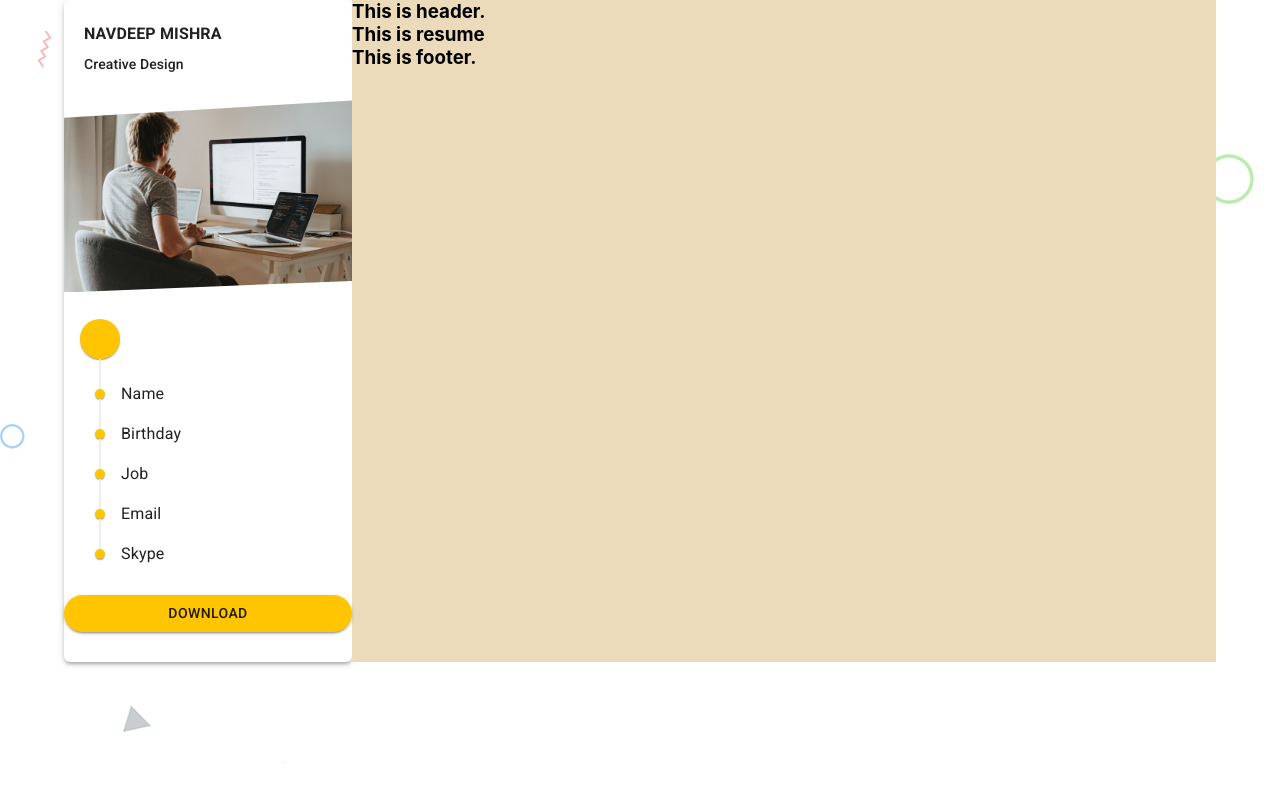
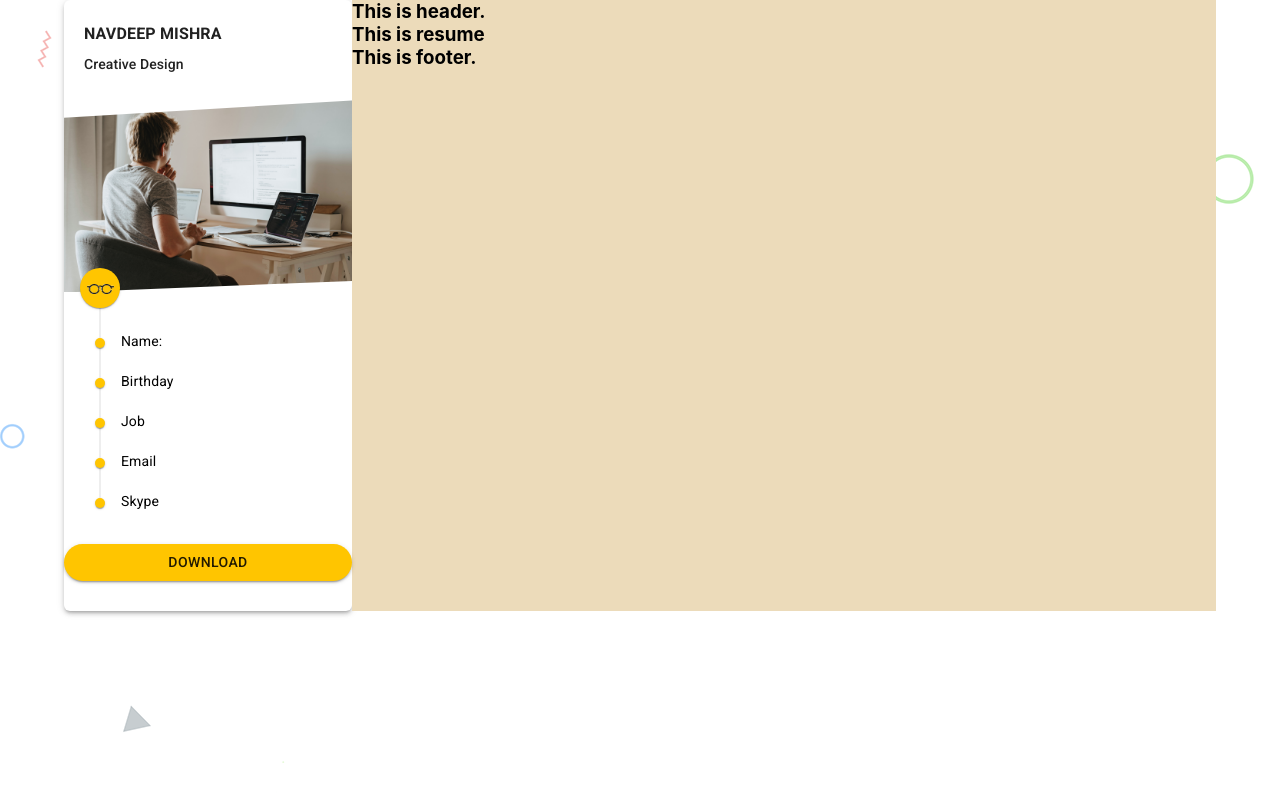
Before and after one commit to navdeepm20/React_Portfolio, a React (Create React App) app: page / in a window 1280 px wide. Built offline with nearby package versions, Linux system fonts and the light colour scheme.

Commit message:
completed profile component

```diff
--- a/src/components/Profile/profile_styles.jsx
+++ b/src/components/Profile/profile_styles.jsx
@@ -22,7 +22,6 @@ export const useStyles = makeStyles({
 		width: '100%',
 		height: '100%',
 		position: 'relative',
-		marginBottom: '1rem',
 		paddingBottom: '1px',
 	},
 	profile_image_container_img:{
@@ -44,9 +43,9 @@ export const useStyles = makeStyles({
 	button_timeline_container:
 	{
 		display: 'flex',
-
 		justifyContent: 'center',
 		flexDirection: 'column',
+		marginTop: '-35px'
 
 	}
 })
--- a/src/components/sub_components/Timeline/Timeline.jsx
+++ b/src/components/sub_components/Timeline/Timeline.jsx
@@ -13,14 +13,14 @@ export const TimelineComponent = (props)=>{
 			<Timeline>
 				<TimelineItem className={classes.timeline_item}>
 					<TimelineSeparatorComponets/>
-					<TimelineContent className={classes.timeline_content}> </TimelineContent >
+					<TimelineContent className={classes.timeline_content}> </TimelineContent>
 				</TimelineItem>
 				<TimelineItem className={classes.timeline_item,classes.timeline_margin}>
-					<TimelineSeparator >
+					<TimelineSeparator>
 					<TimelineDot className={classes.timelinedot}/>
 					<TimelineConnector className={classes.timelineconnector} />
 					</TimelineSeparator >
-					<TimelineContent className={classes.timeline_content}>Name</TimelineContent>
+					<TimelineContent className={classes.timeline_content}>Name:</TimelineContent>
 				</TimelineItem>
 				<TimelineItem className={classes.timeline_item,classes.timeline_margin}>
 					<TimelineSeparator>
--- a/src/components/sub_components/Timeline/TimelineSeparatorComponents.jsx
+++ b/src/components/sub_components/Timeline/TimelineSeparatorComponents.jsx
@@ -2,14 +2,14 @@ import TimelineSeparator from '@mui/lab/TimelineSeparator';
 import TimelineConnector from '@mui/lab/TimelineConnector';
 import TimelineDot from '@mui/lab/TimelineDot';
 import { useStyles } from './timeline_styles';
-
+import glassesImg from '../../../assets/images/glasses.png';
 
 
 function TimelineSepratorComponents() {
 	const classes = useStyles()
 	return (
 		<TimelineSeparator >
-			<TimelineDot className={classes.timelinedot_big} />
+			<TimelineDot className={classes.timelinedot_big}><img src={require('../../../assets/images/glasses.png').default} alt='glasses ' className={classes.timelinedot_img}/></TimelineDot>
 			<TimelineConnector className={classes.timelineconnector_long} />
 		</TimelineSeparator>
 	)
--- a/src/components/sub_components/Timeline/timeline_styles.jsx
+++ b/src/components/sub_components/Timeline/timeline_styles.jsx
@@ -7,12 +7,14 @@ export const useStyles = makeStyles({
 		margin: 0,
 		width: '10px',
 		height: '10px',
+		position: 'relative',
 	},
 	timelineconnector:
 	{
 		background: '#eee',
 		padding: 0,
 		margin: 0,
+		width: '2px'
 	},
 	timelinedot_big:{
 		background: '#ffc500',
@@ -20,6 +22,7 @@ export const useStyles = makeStyles({
 		height: '40px',
 		padding: 0,
 		margin: 0,
+		position: 'relative',
 	},
 	timelineconnector_long:
 	{
@@ -27,6 +30,7 @@ export const useStyles = makeStyles({
 		height: '30px',
 		padding: 0,
 		margin: 0,
+		width: '2px'
 	},
 	timeline_item: {
 		minHeight: '40px',
@@ -39,6 +43,17 @@ export const useStyles = makeStyles({
 	timeline_content:
 	{
 		marginTop: '-13px',
-		fontSize: '16px',
+		fontSize: '14px',
+		color: '#000'
+	},
+	timelinedot_img:
+	{
+		position: 'absolute',
+		top: 0,
+		width: '27px',
+		height: '10px',
+		margin: '14px 2px 10px 5px',
+
+
 	}
 })
```
Also changed, not shown: src/assets/images/glasses.png (added).
